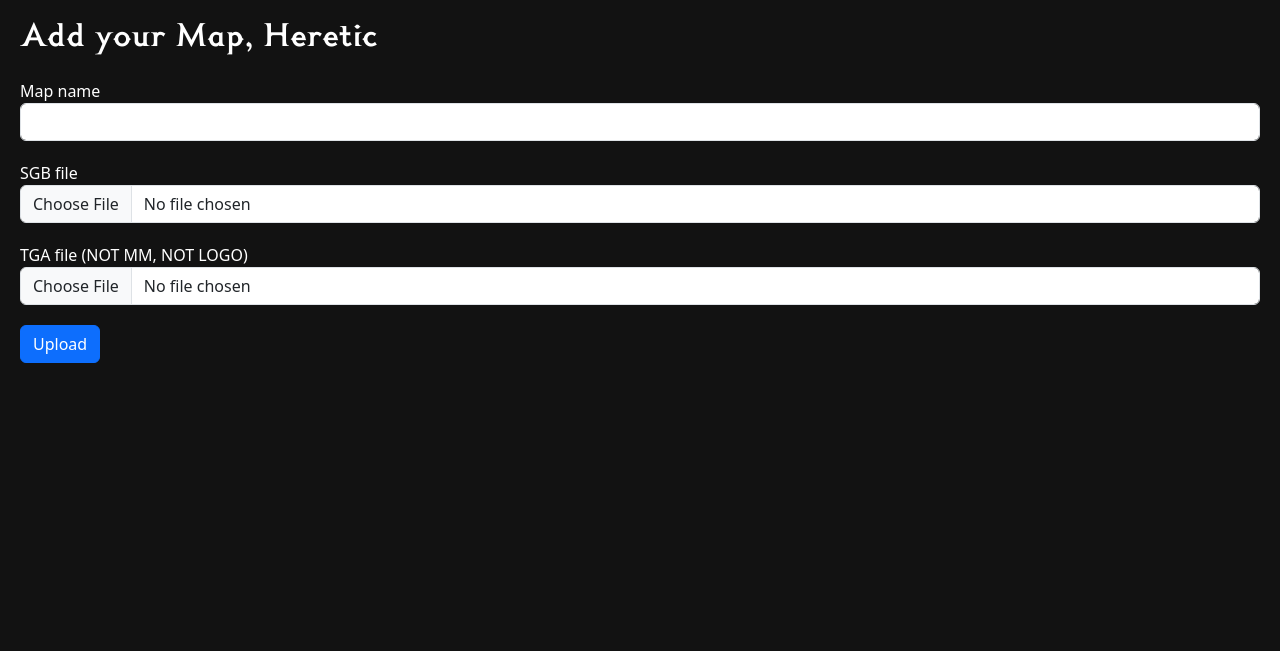
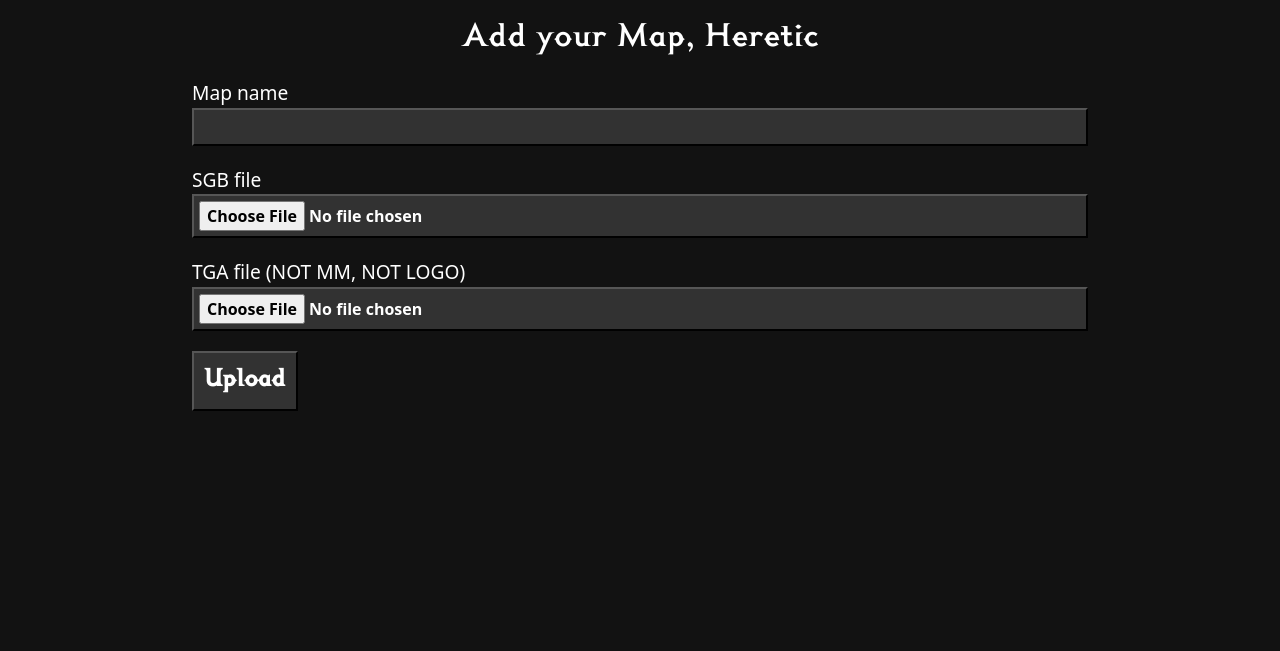
Before and after one commit to BIQ-Cat/dow-map-viewer-web, a Flask app: page /map_new in a window 1280 px wide. Shown: the part 68-719 px from the top of the page. Run offline with Flask 3, Linux system fonts and the light colour scheme; some libraries are stand-ins or nearby versions; some web fonts are replaced.

Commit message:
Partially fixed design

```diff
--- a/main.py
+++ b/main.py
@@ -1,29 +1,33 @@
 import os
 
-from flask import Flask, jsonify, render_template, request, send_file
+from flask import Flask, abort, jsonify, render_template, request, send_file
 from flask.helpers import redirect
+from flask_login import (
+    LoginManager,
+    current_user,
+    login_required,
+    login_user,
+    logout_user,
+)
 from werkzeug.utils import secure_filename
-from flask_login import LoginManager, current_user, login_required, login_user, logout_user
 
 from data import db_session
+from data.map import Map
 from data.user import User
-from data.map import Map
-
 from forms.upload import UploadForm
 from forms.user import LoginForm
-
 from manifest import manifest
 from sgb_parser import get_data
 
 app = Flask(__name__)
-app.config['SECRET_KEY'] = 'LapplandTheDecaJessica'
+app.config["SECRET_KEY"] = "LapplandTheDecaJessica"
 
-db_session.global_init('db/userdata.db')
+db_session.global_init("db/userdata.db")
 
 login_manager = LoginManager()
 login_manager.init_app(app)
 
-DEFAULT_NAMES = {'fata_morga', 'blood_river'}
+DEFAULT_NAMES = {"fata_morga", "blood_river"}
 
 
 @login_manager.user_loader
@@ -32,28 +36,59 @@ def load_user(user_id):
     return db_sess.query(User).get(user_id)
 
 
-@app.route('/map/<map_name>')
+@app.route("/map/<map_name>", methods=["GET"])
 def load_map(map_name):
     uid = int(request.args.get("id", "-1"))
     if uid == -1:
         return get_data(map_name)
     else:
-        return get_data(f'{uid}/{map_name}')
+        return get_data(f"{uid}/{map_name}")
 
-@app.route('/fallback')
+
+@app.route("/fallback")
 def fallback():
-    return render_template('fallback.html')
+    return render_template("fallback.html")
 
-@app.route('/manifest.json')
+
+@app.route("/manifest.json")
 def get_manifest():
     return jsonify(manifest)
 
-@app.route('/favicon.<ext>')
+
+@app.route("/favicon.<ext>")
 def get_favicon(ext):
-    return send_file(f'favicon.{ext}')
+    return send_file(f"favicon.{ext}")
+
 
 @login_required
-@app.route('/map_new', methods=['GET', 'POST'])
+@app.route("/map/<map_name>/delete")
+def delete_map(map_name):
+    db_sess = db_session.create_session()
+
+    possible_map = (
+        db_sess.query(Map)
+        .filter(Map.user_id == current_user.id, Map.map_name == map_name)
+        .first()
+    )
+    if possible_map:
+        db_sess.delete(possible_map)
+
+        path_to_maps = os.path.join(app.root_path, "maps", str(current_user.id))
+        os.remove(os.path.join(path_to_maps, str(possible_map.map_file) + ".sgb"))
+
+        if os.path.exists(
+            os.path.join(path_to_maps, str(possible_map.map_file) + ".tga")
+        ):
+            os.remove(os.path.join(path_to_maps, str(possible_map.map_file) + ".tga"))
+    else:
+        abort(404)
+
+    db_sess.commit()
+    return redirect("/")
+
+
+@login_required
+@app.route("/map_new", methods=["GET", "POST"])
 def upload_map():
     form = UploadForm()
     if form.validate_on_submit():
@@ -61,52 +96,81 @@ def upload_map():
 
         filename_sgb = os.path.splitext(secure_filename(sgb.filename))[0]
         if filename_sgb in DEFAULT_NAMES:
-            return render_template('form.html', title='Upload map', form=form, header='Dummy, we Already have That One')
+            return render_template(
+                "form.html",
+                title="Upload map",
+                form=form,
+                header="Dummy, we Already have That One",
+            )
 
-        path_to_maps = os.path.join(app.root_path, 'maps', str(current_user.id))
+        path_to_maps = os.path.join(app.root_path, "maps", str(current_user.id))
         if not os.path.exists(path_to_maps):
             os.mkdir(path_to_maps)
 
-        sgb.save(os.path.join(path_to_maps, filename_sgb + '.sgb'))
+        sgb.save(os.path.join(path_to_maps, filename_sgb + ".sgb"))
 
         tga = form.tga_file.data
         if tga is not None:
-            tga.save(os.path.join(path_to_maps, filename_sgb + '.tga'))
+            tga.save(os.path.join(path_to_maps, filename_sgb + ".tga"))
 
         db_sess = db_session.create_session()
 
-        possible_map = db_sess.query(Map).filter(Map.user_id == current_user.id, Map.map_name == form.name.data).first()
+        possible_map = (
+            db_sess.query(Map)
+            .filter(Map.user_id == current_user.id, Map.map_name == form.name.data)
+            .first()
+        )
         if possible_map:
             possible_map.map_file = filename_sgb
         else:
-            new_map = Map(map_name=form.name.data, map_file=filename_sgb, user_id=current_user.id)
+            new_map = Map(
+                map_name=form.name.data, map_file=filename_sgb, user_id=current_user.id
+            )
             db_sess.add(new_map)
 
         db_sess.commit()
-        return redirect('/')
+        return redirect("/")
 
-    return render_template('form.html', title='Upload map', header='Add your Map, Heretic', form=form, enctype='multipart/form-data')
+    return render_template(
+        "form.html",
+        title="Upload map",
+        header="Add your Map, Heretic",
+        form=form,
+        enctype="multipart/form-data",
+    )
 
 
-@app.route('/sing_up', methods=['GET', 'POST'])
+@app.route("/sing_up", methods=["GET", "POST"])
 def sing_up():
     form = LoginForm()
     if form.validate_on_submit():
         db_sess = db_session.create_session()
         if db_sess.query(User).filter(User.login == form.name.data).first():
-            return render_template('form.html', title='Sing up', form=form, enctype='application/x-www-form-urlencoded', header='Holy Emperror! Such account already Exists')
+            return render_template(
+                "form.html",
+                title="Sing up",
+                form=form,
+                enctype="application/x-www-form-urlencoded",
+                header="Holy Emperror! Such account already Exists",
+            )
 
         user = User(login=form.name.data)
         user.set_password(form.password.data)
 
         db_sess.add(user)
         db_sess.commit()
-        return redirect('/log_in')
+        return redirect("/log_in")
 
-    return render_template('form.html', title='Sing up', header='Imperium Registration Service', form=form, enctype='application/x-www-form-urlencoded')
+    return render_template(
+        "form.html",
+        title="Sing up",
+        header="Imperium Registration Service",
+        form=form,
+        enctype="application/x-www-form-urlencoded",
+    )
 
 
-@app.route('/log_in', methods=['GET', 'POST'])
+@app.route("/log_in", methods=["GET", "POST"])
 def login():
     form = LoginForm()
     if form.validate_on_submit():
@@ -115,30 +179,45 @@ def login():
         if user and user.check_password(form.password.data):
             login_user(user, remember=True)
             return redirect("/")
-        return render_template('form.html',
-                               header='Do. Not. Try. To. Decieve. Me.',
-                               form=form,
-                               enctype='application/x-www-form-urlencoded')
-    return render_template('form.html', title='Log in', header='Name Yourself, sinner', form=form, enctype='application/x-www-form-urlencoded')
+        return render_template(
+            "form.html",
+            header="Do. Not. Try. To. Decieve. Me.",
+            form=form,
+            enctype="application/x-www-form-urlencoded",
+        )
+    return render_template(
+        "form.html",
+        title="Log in",
+        header="Name Yourself, sinner",
+        form=form,
+        enctype="application/x-www-form-urlencoded",
+    )
 
 
 @login_required
-@app.route('/log_out')
+@app.route("/log_out")
 def log_out():
     logout_user()
-    return redirect('/')
+    return redirect("/")
 
 
-@app.route('/index')
-@app.route('/')
+@app.route("/index")
+@app.route("/")
 def index():
-    maps = [('blood_river', 'Blood River', -1), ('fata_morga', 'Fata Morga', -1)]
+    maps = [("blood_river", "Blood River", -1), ("fata_morga", "Fata Morga", -1)]
     if current_user.is_authenticated:
         db_sess = db_session.create_session()
-        maps.extend(map(lambda x: (x.map_file, x.map_name, x.user_id), db_sess.query(Map).filter(Map.user_id == current_user.id)))
+        maps.extend(
+            map(
+                lambda x: (x.map_file, x.map_name, x.user_id),
+                db_sess.query(Map).filter(Map.user_id == current_user.id),
+            )
+        )
 
-    return render_template('index.html', title='DoW Map Viewer', maps=maps, show_map_menu=True)
+    return render_template(
+        "index.html", title="DoW Map Viewer", maps=maps, show_map_menu=True
+    )
 
 
-if __name__ == '__main__':
-    app.run(host='127.0.0.1', port=8080)
+if __name__ == "__main__":
+    app.run(host="127.0.0.1", port=8080)
--- a/static/style/main.css
+++ b/static/style/main.css
@@ -100,6 +100,54 @@ header * {
   text-decoration: none;
 }
 
+input {
+  border: 2px outset #565656;
+  width: 100%;
+  padding: 5px;
+  font-weight: bold;
+  background-color: #323232;
+  color: white;
+  outline: none;
+  text-align: left;
+}
+
+input[type="submit"] {
+  font-family: "Felina Gothic";
+  font-size: 1.5em;
+  width: initial;
+  padding: 10px;
+}
+
+form {
+  width: 70vw;
+  margin: 0 auto;
+}
+
+form label {
+  font-size: 1.2em;
+  text-align: center;
+}
+
+.dangerous,
+.dangerous * {
+  background-color: #ad3333 !important;
+  text-decoration: none;
+  color: white;
+}
+
+.dangerous:hover,
+.dangerous *:hover {
+  background-color: #ff0000 !important;
+}
+
+input:focus {
+  border-color: #878787;
+}
+
+input::placeholder {
+  color: #dadada;
+}
+
 header ul {
   list-style-type: none;
   padding: 0;
@@ -123,6 +171,7 @@ header li a:hover {
 
 h1 {
   font-size: 2em;
+  text-align: center;
   font-family: "Felina Gothic";
 }
 
@@ -158,7 +207,7 @@ aside .map button {
   cursor: pointer;
   padding: 1px 4px;
   box-shadow: 0 0.5rem 1rem rgba(0, 0, 0, 0.15);
-  border: 2px inline rgb(117, 116, 122);
+  border: 2px inset rgb(117, 116, 122);
   background: #333;
   color: white;
   font-weight: bold;
@@ -184,12 +233,13 @@ form div {
   height: 15vmax;
 }
 
-.settings button, #toggle-settings {
+.settings button,
+#toggle-settings {
   background-color: #454545;
   color: #dadada;
 }
 
-.height-controller>button {
+.height-controller > button {
   width: 100%;
   height: 7vmax;
   background-color: #fff;
@@ -205,7 +255,7 @@ form div {
   user-select: none;
 }
 
-.height-controller>button:last-child {
+.height-controller > button:last-child {
   margin-bottom: 0;
 }
 
@@ -222,6 +272,10 @@ form div {
 
   #root {
     padding: 0;
+  }
+
+  form {
+    width: 90vw;
   }
 }
 
--- a/templates/form.html
+++ b/templates/form.html
@@ -8,12 +8,12 @@
   {% for field in form if field.name != 'csrf_token' and field.name != 'submit' %}
     <div>
       {{ field.label() }}
-      {{ field(class="form-control") }}
+      {{ field }}
       {% for error in field.errors %}
         <div class="alert alert-danger">{{ error }}</div>
       {% endfor %}
     </div>
   {% endfor %}
-  {{ form.submit(type="submit", class="btn btn-primary") }}
+  {{ form.submit(type="submit") }}
 </form>
 {% endblock %}
```
Also changed, not shown: static/js/index.js (+8 -1 lines), templates/index.html (+5 -2 lines), static/js/form.js (added), 4 other files. Lines whose indentation alone changed are shown as unchanged.
